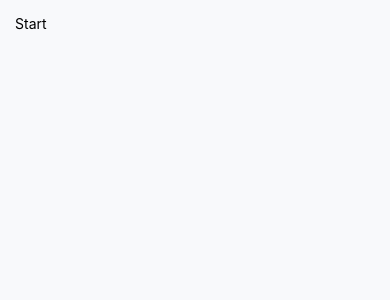
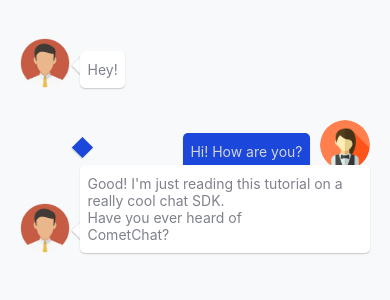
Before and after one commit to ealimardaniii/ifs, a React Native app: screen / in a window 390 px wide. Shown: the top 300 px of the page. Built offline with nearby package versions, Linux system fonts and the light colour scheme.

Commit message:
feat: add-ChatItem.js

```diff
--- /dev/null
+++ b/src/components/main/ChatItem.js
@@ -0,0 +1,95 @@
+import {COLORS} from 'global/colors';
+import {IMAGES} from 'global/images';
+import React from 'react';
+import {View, StyleSheet, Text, Image} from 'react-native';
+
+const ChatItem = (props) => {
+  const {isBoy} = props;
+  return (
+    <View style={isBoy ? styles.container : styles.container_girl}>
+      <View style={[styles.corner, !isBoy && styles.corner_girl]} />
+      <Image
+        source={isBoy ? IMAGES.BOY_AVATAR : IMAGES.GIRL_AVATAR}
+        style={[styles.image, !isBoy && styles.image_girl]}
+      />
+      <View style={[styles.content, !isBoy && styles.content_girl]}>
+        <Text style={[styles.content_text, !isBoy && styles.content_text_girl]}>
+          {props.content}
+        </Text>
+      </View>
+    </View>
+  );
+};
+export default ChatItem;
+
+const styles = StyleSheet.create({
+  container: {
+    flex: 1,
+    flexDirection: 'row',
+    alignItems: 'flex-end',
+    marginVertical: 10,
+    marginHorizontal: 5,
+  },
+  container_girl: {
+    flex: 1,
+    flexDirection: 'row-reverse',
+    alignItems: 'flex-end',
+    marginVertical: 10,
+    marginHorizontal: 5,
+  },
+  image: {
+    width: 50,
+    height: 50,
+    borderRadius: 25,
+    marginRight: 10,
+  },
+  image_girl: {
+    marginLeft: 10,
+    marginRight: 0,
+  },
+  content: {
+    flexShrink: 1,
+    backgroundColor: COLORS.WHITE,
+    borderRadius: 5,
+    paddingVertical: 10,
+    paddingHorizontal: 7.5,
+    elevation: 2,
+    shadowColor: COLORS.DARK,
+    shadowOffset: {
+      width: 0,
+      height: 1,
+    },
+    shadowOpacity: 0.2,
+    shadowRadius: 1.41,
+  },
+  content_girl: {
+    backgroundColor: COLORS.BLUE,
+  },
+  content_text: {
+    textAlignVertical: 'center',
+    color: COLORS.BLACK,
+  },
+  content_text_girl: {
+    color: COLORS.GRAY,
+  },
+  corner: {
+    backgroundColor: COLORS.WHITE,
+    width: 15,
+    height: 15,
+    position: 'absolute',
+    left: 55,
+    bottom: 15,
+    transform: [{rotateZ: '45deg'}],
+    elevation: 2,
+    shadowColor: COLORS.DARK,
+    shadowOffset: {
+      width: 0,
+      height: 1,
+    },
+    shadowOpacity: 0.2,
+    shadowRadius: 1.41,
+  },
+  corner_girl: {
+    backgroundColor: COLORS.BLUE,
+  },
+});
--- a/src/global/colors.js
+++ b/src/global/colors.js
@@ -4,4 +4,5 @@ export const COLORS = {
   BLUE: '#1b47db',
   BLACK: '#7f818b',
   GRAY: '#d3d5d5',
+  DARK: '#000',
 };
--- a/src/global/images.js
+++ b/src/global/images.js
@@ -1,4 +1,4 @@
 export const IMAGES = {
-  BOY_AVATAR: require('assets/images/User Boy.png'),
-  GIRL_AVATAR: require('assets/images/User Girl.png'),
+  BOY_AVATAR: require('assets/images/UserBoy.png'),
+  GIRL_AVATAR: require('assets/images/UserGirl.png'),
 };
--- a/src/screens/Main.js
+++ b/src/screens/Main.js
@@ -1,7 +1,14 @@
 import React from 'react';
-import {Text} from 'react-native';
-
+import ChatItem from 'components/main/ChatItem';
+const CHAT_TEXT =
+  "Good! I'm just reading this tutorial on a really cool chat SDK.\nHave you ever heard of\nCometChat?";
 const Main = () => {
-  return <Text>Start</Text>;
+  return (
+    <>
+      <ChatItem isBoy content={'Hey!'} />
+      <ChatItem content={'Hi! How are you?'} />
+      <ChatItem isBoy content={CHAT_TEXT} />
+    </>
+  );
 };
 export default Main;
```
Also changed, not shown: src/assets/images/UserBoy.png (renamed from src/assets/images/User Boy.png), src/assets/images/UserGirl.png (renamed from src/assets/images/User Girl.png).
